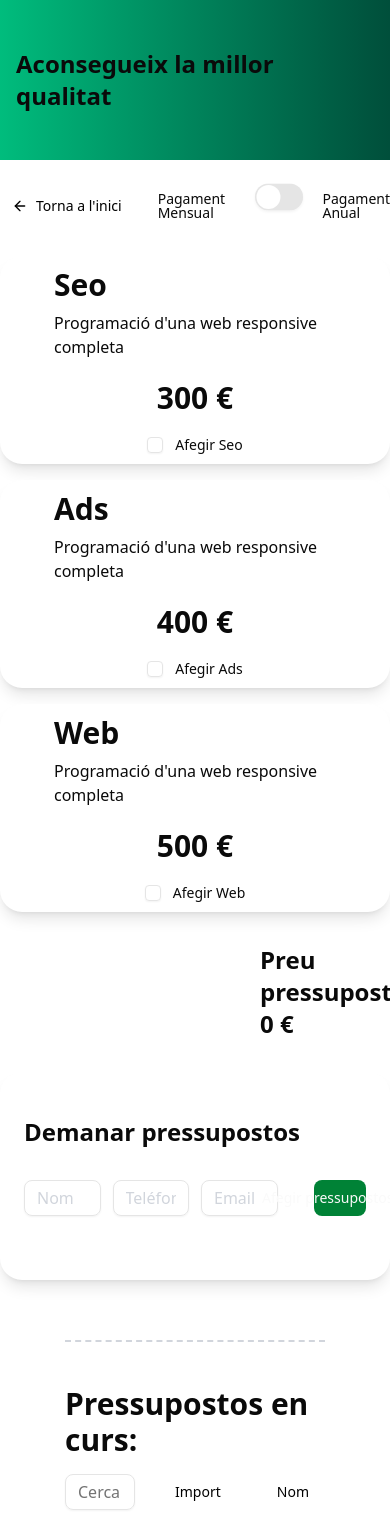
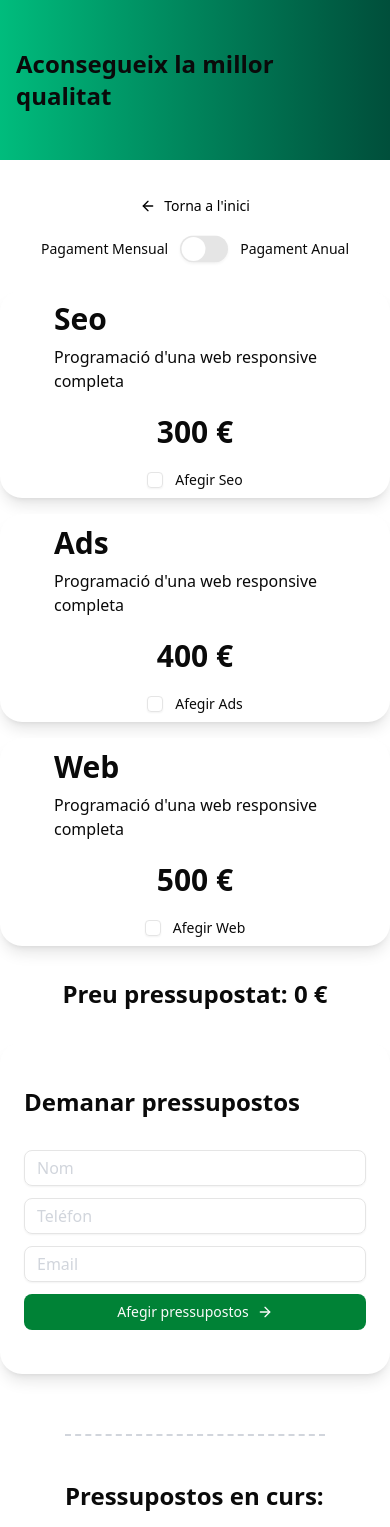
Before and after one commit to josep100/Sprint6._Aprofundir_en_React, a React (Vite) app: page /calculator in a window 390 px wide. Shown: the top 1527 px of the page. Built offline with nearby package versions, Linux system fonts and the light colour scheme.

Commit message:
improve color contrast for accessibility and fix responsive layout

```diff
--- a/src/components/layout/PageContainer.tsx
+++ b/src/components/layout/PageContainer.tsx
@@ -2,7 +2,7 @@ import { Outlet } from "react-router-dom";
 
 const PaigeContainer = () => {
     return(
-        <div className="container lg:mx-auto">
+        <div className="mx-auto w-full max-w-7xl lg:px-4">
             <Outlet />
         </div>
     )
--- a/src/features/quotes/components/BillingToggle.tsx
+++ b/src/features/quotes/components/BillingToggle.tsx
@@ -9,16 +9,16 @@ const BillingToggle = () => {
         const { toggleDiscount } = useQuote();
 
     return (
-        <div className="flex justify-around gap-6 my-7">
-            <Link to="/">
+        <div className="flex flex-col items-center md:flex-row md:justify-around my-7">
+            <Link className="mb-4 md:mb-0" to="/">
                 <Button className="bg-transparent text-black hover:bg-transparent cursor-pointer">
                     <ArrowLeft className="h-4 w-4" />
                     Torna a l'inici
                 </Button>
             </Link>
-            <div className="flex gap-7">
+            <div className="flex items-center gap-5 md:gap-7">
                 <Label>Pagament Mensual</Label>
-                <Switch className="data-[state=checked]:bg-green-500 scale-150 " onCheckedChange={(checked) => toggleDiscount(checked)} />
+                <Switch aria-label="discount" className="data-[state=checked]:bg-green-500 scale-150 " onCheckedChange={(checked) => toggleDiscount(checked)} />
                 <Label>Pagament Anual</Label>
             </div>
         </div>
--- a/src/features/quotes/components/PriceSummary.tsx
+++ b/src/features/quotes/components/PriceSummary.tsx
@@ -1,8 +1,8 @@
 
 const PriceSummary = ({total}: {total: number}) => {
         return(
-            <section className="w-full grid grid-cols-3 text-2xl font-semibold mt-4 ">
-                <p className="col-start-3" role="status" aria-live="polite" data-testid="price-summary">
+            <section className="w-full flex justify-center md:grid md:grid-cols-3 text-2xl font-semibold mt-4 ">
+                <p className="md:col-start-3" role="status" aria-live="polite" data-testid="price-summary">
                     Preu pressupostat: <span>{total} €</span>
                 </p>
             </section>
--- a/src/features/quotes/components/QuoteItem.tsx
+++ b/src/features/quotes/components/QuoteItem.tsx
@@ -1,35 +1,72 @@
+const QuoteItem = ({
+  name,
+  phone,
+  mail,
+  budget,
+}: {
+  name: string;
+  phone: number;
+  mail: string;
+  budget: { title: string; price: number }[];
+}) => {
+  return (
+    <>
+      <div
+        className="
+  flex flex-col gap-6 w-2/3
+  md:grid md:grid-cols-2 md:gap-8 md:w-2xl
+  lg:flex lg:flex-row lg:items-center lg:justify-around
+"
+      >
+        {/* 👤 Cliente */}
+        <div className="flex flex-col gap-1">
+          <p className="font-semibold text-xl md:text-2xl">{name}</p>
 
+          <div className="text-sm text-gray-700 flex flex-col md:flex-row md:gap-4">
+            <span>{mail}</span>
+            <span>{phone}</span>
+          </div>
+        </div>
 
-const QuoteItem = ({ name, phone, mail, budget }: {
-    name: string,
-    phone: number,
-    mail: string,
-    budget: { title: string; price: number }[]
-}) => {
+        {/* 🧾 Servicios */}
+        <div className="flex flex-col gap-2">
+          <p className="font-semibold text-sm text-gray-600">
+            Serveis contractats
+          </p>
 
-    return(
-        <>
-            <div>
-                <p className="font-semibold text-3xl">{name}</p>
-                <p className="text-gray-400">{mail}</p>
-                <p className="text-gray-400">{phone}</p>
-            </div>
-            <div>
-                <p className="font-semibold">Serveis contractats:</p>
-                <ul>
-                    {budget.map(({title}, index) => (
-                    <li key={index}>
+          <ul className="flex flex-wrap gap-2">
+            {budget.map(({ title }, index) => (
+              <li
+                key={index}
+                className="
+            rounded-full bg-gray-100
+            px-3 py-1 text-sm
+            text-gray-700
+          "
+              >
                 {title}
               </li>
             ))}
           </ul>
         </div>
-            <div>
-                <p className="text-gray-400 text-2xl">Total:</p>
-                <p className="font-semibold text-4xl">{budget[0].price} €</p>
+
+        {/* 💰 Total */}
+        <div
+          className="
+    flex items-center justify-between
+    md:col-span-2
+    lg:col-span-1
+    lg:flex-col lg:items-end lg:justify-center
+  "
+        >
+          <p className="text-gray-700 text-sm">Total</p>
+          <p className="font-semibold text-3xl md:text-4xl">
+            {budget[0].price} €
+          </p>
+        </div>
       </div>
     </>
   );
 };
 
-export default QuoteItem
+export default QuoteItem;
--- a/src/features/quotes/components/QuoteList.tsx
+++ b/src/features/quotes/components/QuoteList.tsx
@@ -34,11 +34,11 @@ const QuoteList = () => {
         <>
             <div className="w-2/3 border-t-2 border-dashed border-gray-300 my-7"></div>
             <div className="w-2/3 flex justify-start">
-               <h2 className="font-semibold text-3xl">Pressupostos en curs:</h2>
+               <h2 className="font-semibold text-2xl md:text-3xl">Pressupostos en curs:</h2>
             </div>
             <QuoteListControls search = {search} setSortType = {setSortType} onSearchChange={setSearch}/>
             {processedBudgets.map(({id, name, phone, mail, budget}) => (
-                <Card key={id} className="grid grid-cols-3 justify-items-center pt-15">
+                <Card key={id} className="grid grid-cols-1  justify-items-center py-7">
                     <QuoteItem name={name} phone={phone} mail={mail} budget={budget} />
                 </Card>
             ))}
--- a/src/features/quotes/components/QuoteListControls.tsx
+++ b/src/features/quotes/components/QuoteListControls.tsx
@@ -4,10 +4,10 @@ import { Button } from "@/components/ui/button";
 
 const QuoteListControls = ({search, setSortType, onSearchChange}: {search: string; onSearchChange: (value: string) => void; setSortType: (type: "default" | "alpha") => void;}) => {
         return(
-            <Section className="w-2/3 flex justify-end gap-6 mb-6">
+            <Section className="md:w-2/3 flex justify-end gap-6 md:mb-6">
                 <Input className="w-1xl" value={search} onChange={e => onSearchChange(e.target.value)} placeholder="Cerca per nom…" />
-                <Button className="bg-transparent text-black hover:bg-transparent cursor-pointer" type="button" onClick={() => setSortType("default")}>Import </Button>
-                <Button className="bg-transparent text-black hover:bg-transparent cursor-pointer" type="button" onClick={() => setSortType("alpha")}>Nom </Button>
+                <Button className="bg-transparent text-black hover:bg-transparent cursor-pointer" type="button" onClick={() => setSortType("default")}>Reset </Button>
+                <Button className="bg-transparent text-black hover:bg-transparent cursor-pointer" type="button" onClick={() => setSortType("alpha")}>A-Z </Button>
             </Section>
         );
 }
--- a/src/features/quotes/components/QuoteRequestForm.tsx
+++ b/src/features/quotes/components/QuoteRequestForm.tsx
@@ -81,7 +81,7 @@ const QuoteRequestForm = () => {
           Demanar pressupostos
         </h2>
 
-        <div className="grid grid-cols-4 gap-3">
+        <div className="grid grid-cols-1 lg:grid-cols-4 gap-3">
           <Label>
             <Input
               name="name"
@@ -130,7 +130,7 @@ const QuoteRequestForm = () => {
             )}
           </Label>
 
-          <Button type="submit" className="ml-6 bg-green-700">
+          <Button type="submit" className=" bg-green-700">
             Afegir pressupostos <ArrowRight />
           </Button>
         </div>
--- a/src/features/quotes/components/ServiceCard.tsx
+++ b/src/features/quotes/components/ServiceCard.tsx
@@ -13,16 +13,14 @@ const ServiceCard = ({id, title, description, price, selectedServices,isWebCheck
                 <h2 className="text-3xl mb-2 font-semibold">{title}</h2>
                 <p className="max-w-2xs">{description}</p>
             </div>
-            <div>
+            <div className="flex flex-col md:items-center items-start">
                 {isDiscountActive? <p className="text-red-500 mb-1.5">Estalvia un 20%</p> : ""}
                 <h3 className="text-3xl font-bold">{isDiscountActive? price * 0.8: price} €</h3>
             </div>
-            <div className="flex items-center gap-4">
-                <fieldset className="flex gap-3">
+            <fieldset className="flex items-center justify-start md:justify-end gap-3">
                     <Checkbox id = {id} checked={!!selectedServices} onCheckedChange = {(checked) => onChange(id, checked === true,title)}  />
                     <Label htmlFor = {id}>Afegir { title }</Label>
-                </fieldset>
-            </div>
+            </fieldset>
             {id === "3" && selectedServices && <WebOptions isWebChecked = {isWebChecked} onWebPriceChange = {onWebPriceChange} />}
         </>
     );
--- a/src/features/quotes/components/ServiceList.tsx
+++ b/src/features/quotes/components/ServiceList.tsx
@@ -34,7 +34,7 @@ const ServiceList = () => {
             const isExpanded = isWeb && selectedServices[quote.id]?.checked === true;
 
             return (
-                <Card key={quote.id} expanded={isExpanded} className = "grid grid-cols-1 lg:grid-cols-3 place-items-center items-center">
+                <Card key={quote.id} expanded={isExpanded} className = "grid grid-cols-1 md:grid-cols-3 md:px-3 place-items-center ">
                 <ServiceCard
                     id={quote.id}
                     title={quote.title}
--- a/src/features/quotes/components/WebOptions.tsx
+++ b/src/features/quotes/components/WebOptions.tsx
@@ -33,9 +33,9 @@ const WebOptions = ({onWebPriceChange,isWebChecked}: {isWebChecked: boolean, onW
     },[dates.pages, dates.languages, isWebChecked]);
 
      return(
-            <fieldset className="grid gap-4 col-start-3">
+            <fieldset className="w-full place-items-center md:col-start-3">
                 <div className={clsx(
-                    "grid grid-cols-2 justify-items-end gap-1 transition-all duration-300 overflow-hidden",
+                    "grid grid-cols-2 gap-x-4 gap-y-3 transition-all duration-300 overflow-hidden",
                     {
                         "max-h-40 opacity-100": isWebChecked,
                         "max-h-0 opacity-0": !isWebChecked
```
Lines whose indentation alone changed are shown as unchanged.
